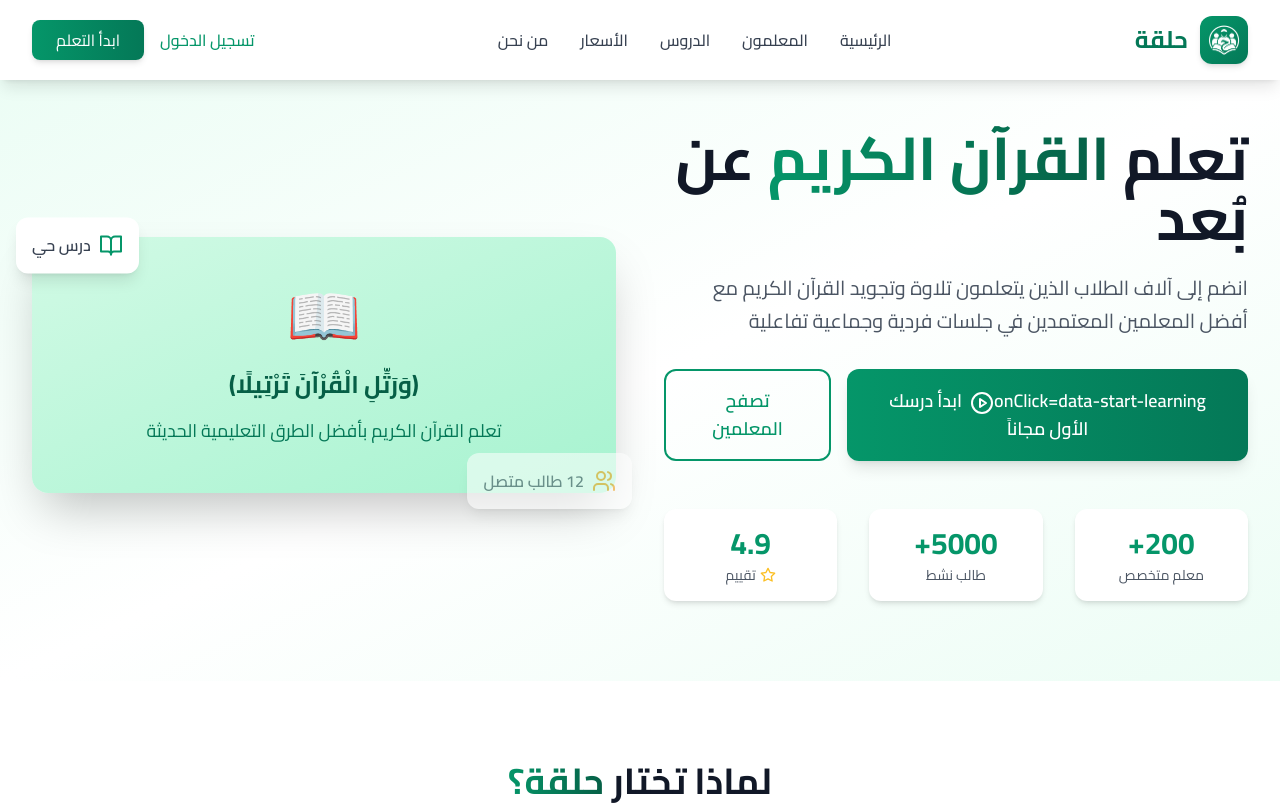
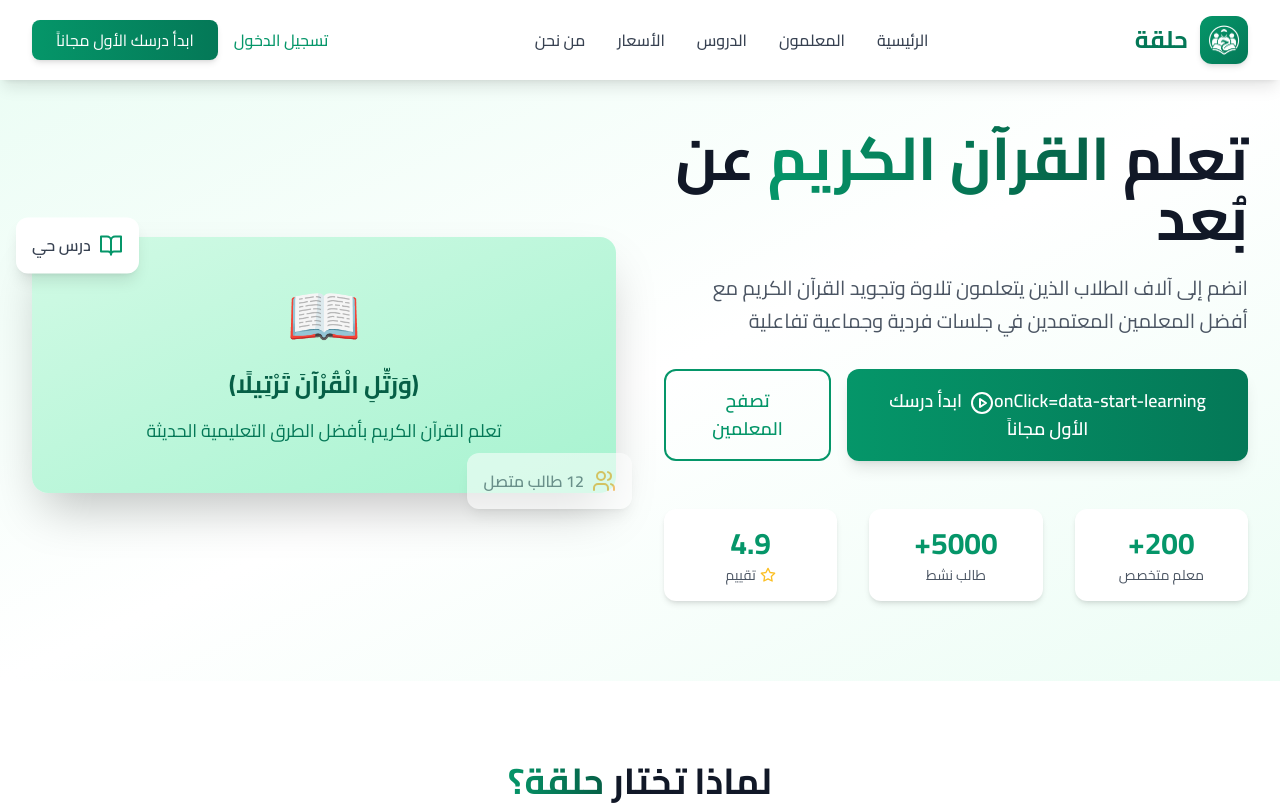
Before and after one commit to majdjoubi/Halqabolt, a React (Vite) app: page / in a window 1280 px wide. Shown: the top 805 px of the page. Built offline with nearby package versions, Linux system fonts and the light colour scheme.

Commit message:
Updated Header.tsx

```diff
--- a/src/components/Header.tsx
+++ b/src/components/Header.tsx
@@ -94,10 +94,11 @@ const Header = () => {
                     تسجيل الدخول
                   </button>
                   <button
+                    data-start-learning
                     onClick={handleStartLearning}
                     className="bg-gradient-to-r from-emerald-600 to-emerald-700 text-white px-6 py-2 rounded-lg hover:from-emerald-700 hover:to-emerald-800 transition-all duration-200 shadow-md hover:shadow-lg transform hover:-translate-y-0.5"
                   >
-                    ابدأ التعلم
+                    ابدأ درسك الأول مجاناً
                   </button>
                 </>
               )}
```
